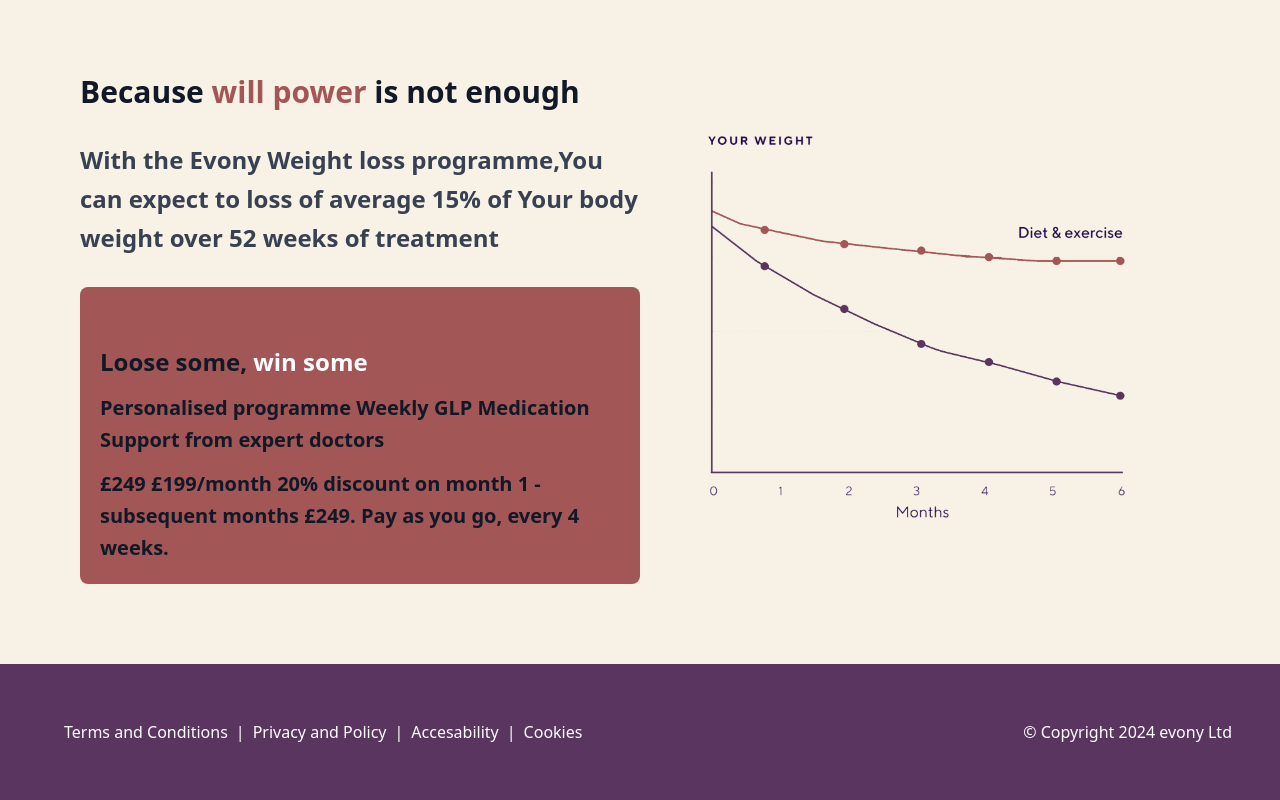
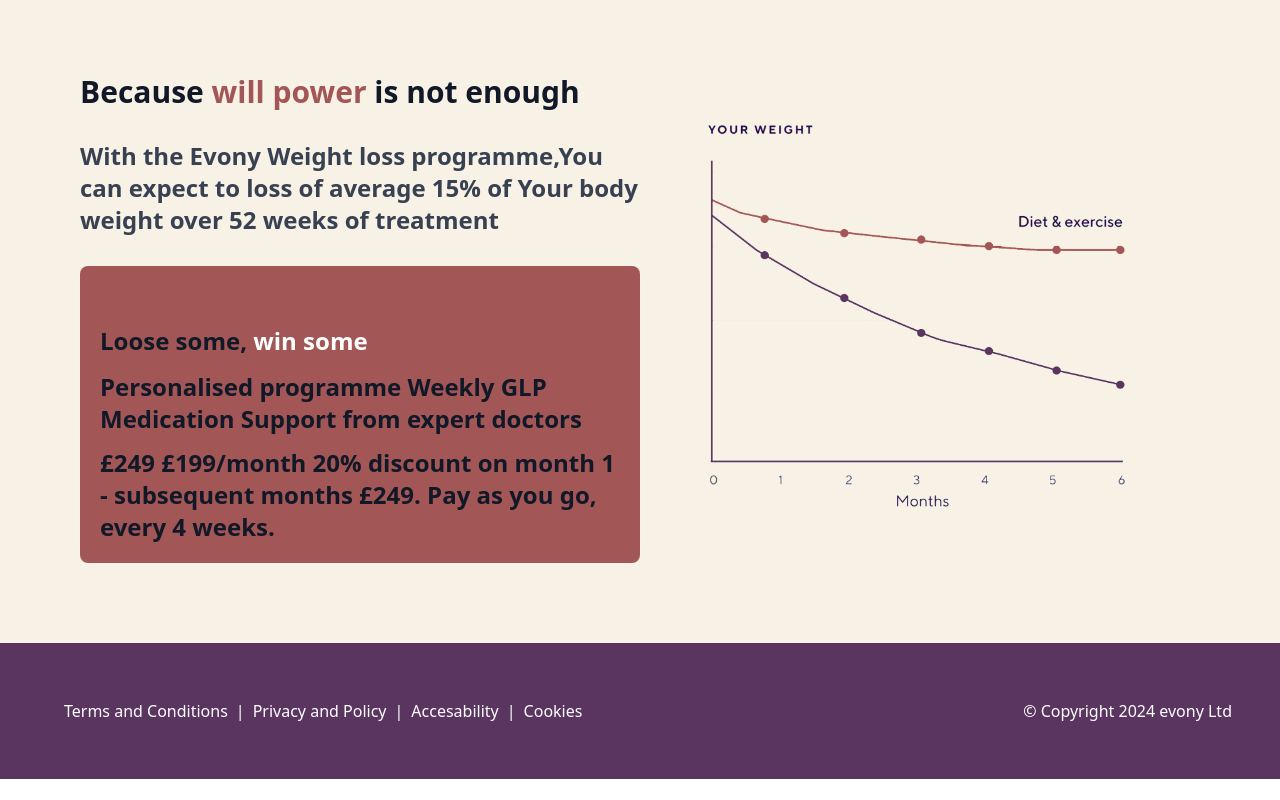
Before and after one commit to ImranGreet/weight_loss_recheck, a Vue app: page / in a window 1280 px wide. Shown: the part 2256-3056 px from the top of the page. After the commit the page ends 3035 px from the top, so only its background shows below. Built offline with nearby package versions, Linux system fonts and the light colour scheme.

Commit message:
navbar need to add

```diff
--- a/src/components/Curve.vue
+++ b/src/components/Curve.vue
@@ -6,24 +6,24 @@
         >
           <div class="w-full prose max-w-none self-start px-5 lg:px-0">
             <div class="w-full">
-              <h1 class="lg:text-3xl">
+              <h1 class="text-xl lg:text-3xl">
                 Because <span class="text-[#A25756]">will power </span> is not
                 enough
               </h1>
 
-              <p class="text-2xl font-black leading-relaxed">
+              <p class="text-base xl:text-2xl font-black leading-relaxed">
                 With the Evony Weight loss programme,You can expect to loss of
                 average 15% of Your body weight over 52 weeks of treatment
               </p>
               <div class="space-y-3 bg-[#A25756] text-white rounded-lg p-5">
-                <h3 class="font-black text-2xl">
+                <h3 class="font-black text-base xl:text-2xl">
                   Loose some, <span class="text-white">win some</span>
                 </h3>
-                <h3 class="font-black">
+                <h3 class="text-base xl:text-2xl font-black">
                   Personalised programme Weekly GLP Medication Support from expert
                   doctors
                 </h3>
-                <h3 class="font-black">
+                <h3 class="text-base xl:text-2xl font-black">
                   £249 £199/month 20% discount on month 1 - subsequent months
                   £249. Pay as you go, every 4 weeks.
                 </h3>
--- a/src/components/Homepage/focusText.vue
+++ b/src/components/Homepage/focusText.vue
@@ -16,15 +16,15 @@
           :key="index"
         >
           <div
-            class="bg-yellow-600/40 rounded-full w-14 h-14 text-3xl font-black flex flex-col md:flex-row justify-center items-center"
+            class="bg-yellow-600/40 rounded-full w-10 h-10 xl:w-14 xl:h-14 text-xl xl:text-3xl font-black flex flex-col md:flex-row justify-center items-center"
           >
             {{ index + 1 }}
           </div>
           <div class="w-full">
-            <h2 class="text-4xl font-bold">
+            <h2 class="text-2xl xl:text-4xl font-bold">
               {{ description.headText }}
             </h2>
-            <small class="font-bold text-lg">{{ description.smallText }}</small>
+            <small class="font-bold text-base xl:text-lg">{{ description.smallText }}</small>
           </div>
         </div>
       </div>
--- a/src/components/Intro.vue
+++ b/src/components/Intro.vue
@@ -5,13 +5,13 @@
         <div class="w-full ">
           <div class="prose max-w-none">
             <h1
-              class="text-xl md:text-2xl xl:text-6xl font-[200px] leading-snug xl:leading-[72px]"
+              class="text-xl md:text-2xl lg:text-4xl xl:text-6xl font-[200px] leading-snug xl:leading-[72px]"
             >
               Our <span class="text-secondary">doctors</span> are making weight loss easier to Achieve
             </h1>
             <ul class="list-none prose-ul:pl-0">
               <li v-for="(achieve, index) in achvs" :key="index" class="font-black first:font-semibold ">
-                <p class="text-2xl xl:text-3xl ">
+                <p class="text-base xl:text-3xl ">
                   <span
                     ><CheckIcon
                       class="inline-block w-6 h-6 text-white font-black text-xl lg:text-2xl mr-3 bg-[#593461] border rounded-full p-1"
```
